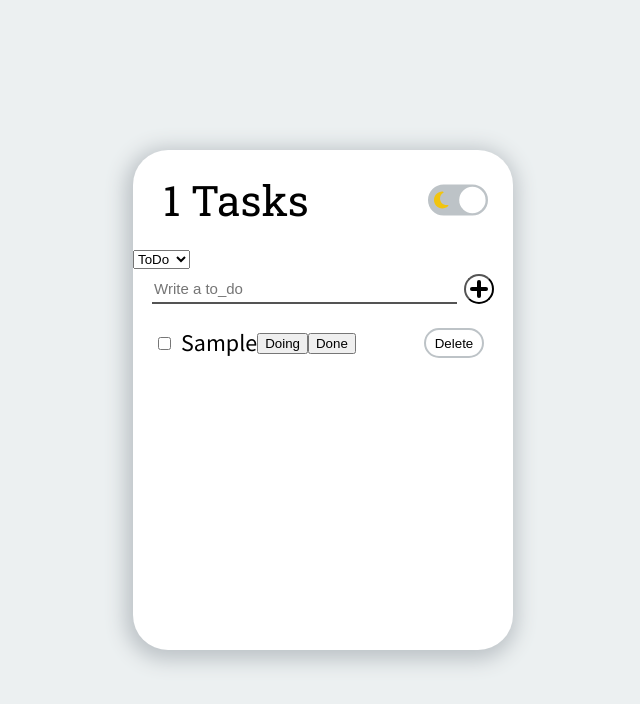
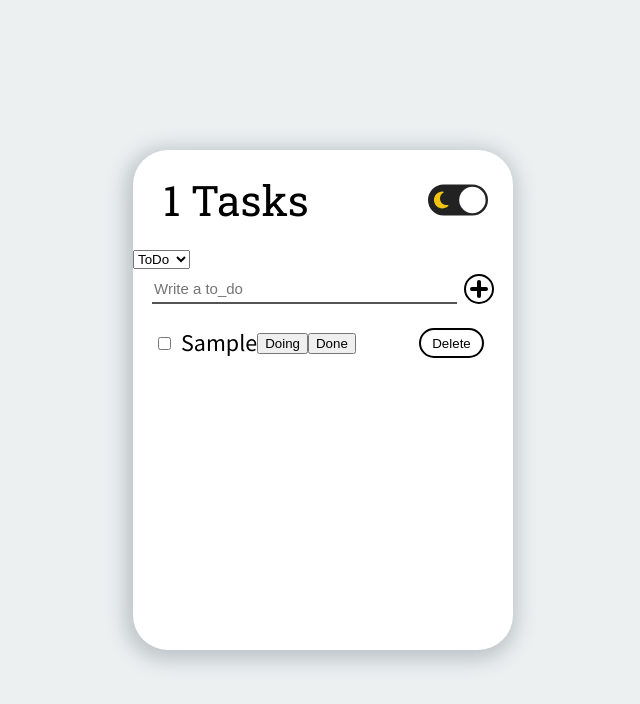
Before and after one commit to YuchanJung/todolist, a React (Create React App) app: page / in a window 1280 px wide. Both pictures are taken after typing "Sample" into the empty fields and a click on the button 796 px from the left and 289 px from the top of the page. Shown: the top 704 px of the page, without its empty margins (317-957 px from the left). Built offline with nearby package versions, Linux system fonts and the light colour scheme.

Commit message:
modify button style

```diff
--- a/src/components/CreateToDo.tsx
+++ b/src/components/CreateToDo.tsx
@@ -37,7 +37,7 @@ const CreateButton = styled.button`
   -webkit-border-radius: 15px;
   -moz-border-radius: 15px;
   border-radius: 15px;
-  border-color: ${(props) => props.theme.textColor};
+  border: 2px solid ${(props) => props.theme.textColor};
   background-color: transparent;
 
   &:after {
--- a/src/components/DarkModeButton.tsx
+++ b/src/components/DarkModeButton.tsx
@@ -18,7 +18,7 @@ const Input = styled.input`
 
 const Label = styled.label`
   position: relative;
-  background-color: ${(props) => props.theme.cardShadowColor};
+  background-color: ${(props) => props.theme.accentColor};
   transition: 0.2s ease-in;
   display: flex;
   align-items: center;
--- a/src/components/ToDo.tsx
+++ b/src/components/ToDo.tsx
@@ -17,7 +17,7 @@ const ToDoContainer = styled.div`
 const ToDoInput = styled.input`
   margin-right: 10px;
   :checked + label {
-    color: ${(props) => props.theme.cardShadowColor};
+    color: ${(props) => props.theme.cardShadowColor}; // have to change
     text-decoration: line-through;
   }
 `;
@@ -25,11 +25,11 @@ const ToDoInput = styled.input`
 const DeleteButton = styled.button`
   position: absolute;
   right: 10px;
-  width: 60px;
+  width: 65px;
   height: 30px;
   border-radius: 15px;
   background-color: transparent;
-  border: 2px solid ${(props) => props.theme.cardShadowColor};
+  border: 2px solid ${(props) => props.theme.textColor};
 `;
 
 function ToDo({ text, category, id, checked }: IToDo) {
--- a/src/styles/globalStyle.tsx
+++ b/src/styles/globalStyle.tsx
@@ -67,6 +67,9 @@ a {
   text-decoration: none;
   color: inherit;
 }
+button {
+  color: ${(props) => props.theme.textColor}
+}
 `;
 
 export default Globalstyle;
--- a/src/theme.ts
+++ b/src/theme.ts
@@ -1,17 +1,17 @@
 import { DefaultTheme } from "styled-components";
 
 export const darkTheme: DefaultTheme = {
-  bgColor: "#222222",
+  bgColor: "#212122",
   textColor: "white",
-  accentColor: "#8c7ae6",
+  accentColor: "#ecf0f1",
   cardBgColor: "#3D3D3D",
-  cardShadowColor: "#202020",
+  cardShadowColor: "#161618",
 };
 
 export const lightTheme: DefaultTheme = {
     bgColor: "#ecf0f1",
     textColor: "black",
-    accentColor: "#8c7ae6",
+    accentColor: "#222222",
     cardBgColor: "white",
     cardShadowColor: "#bdc3c7"
 };
```
